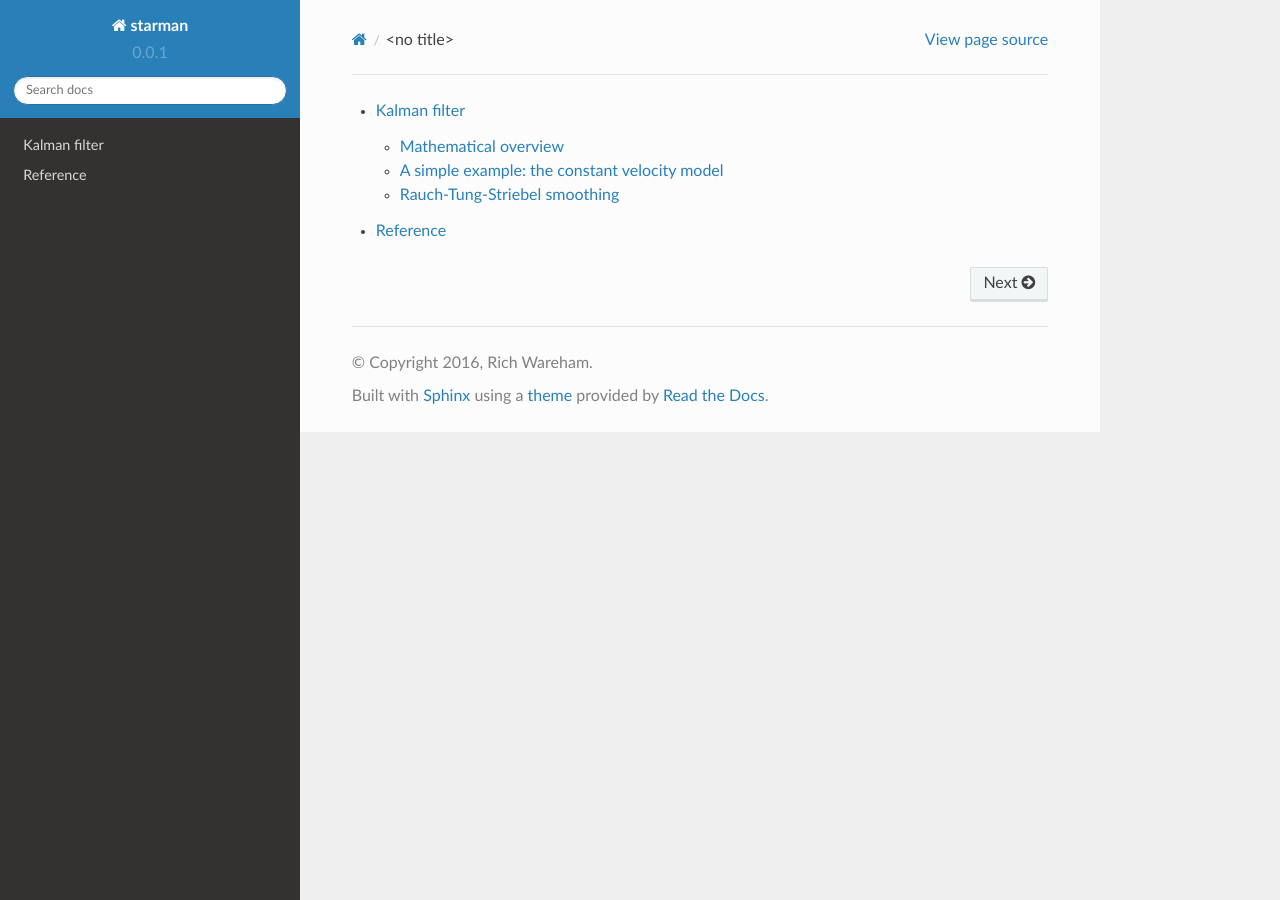
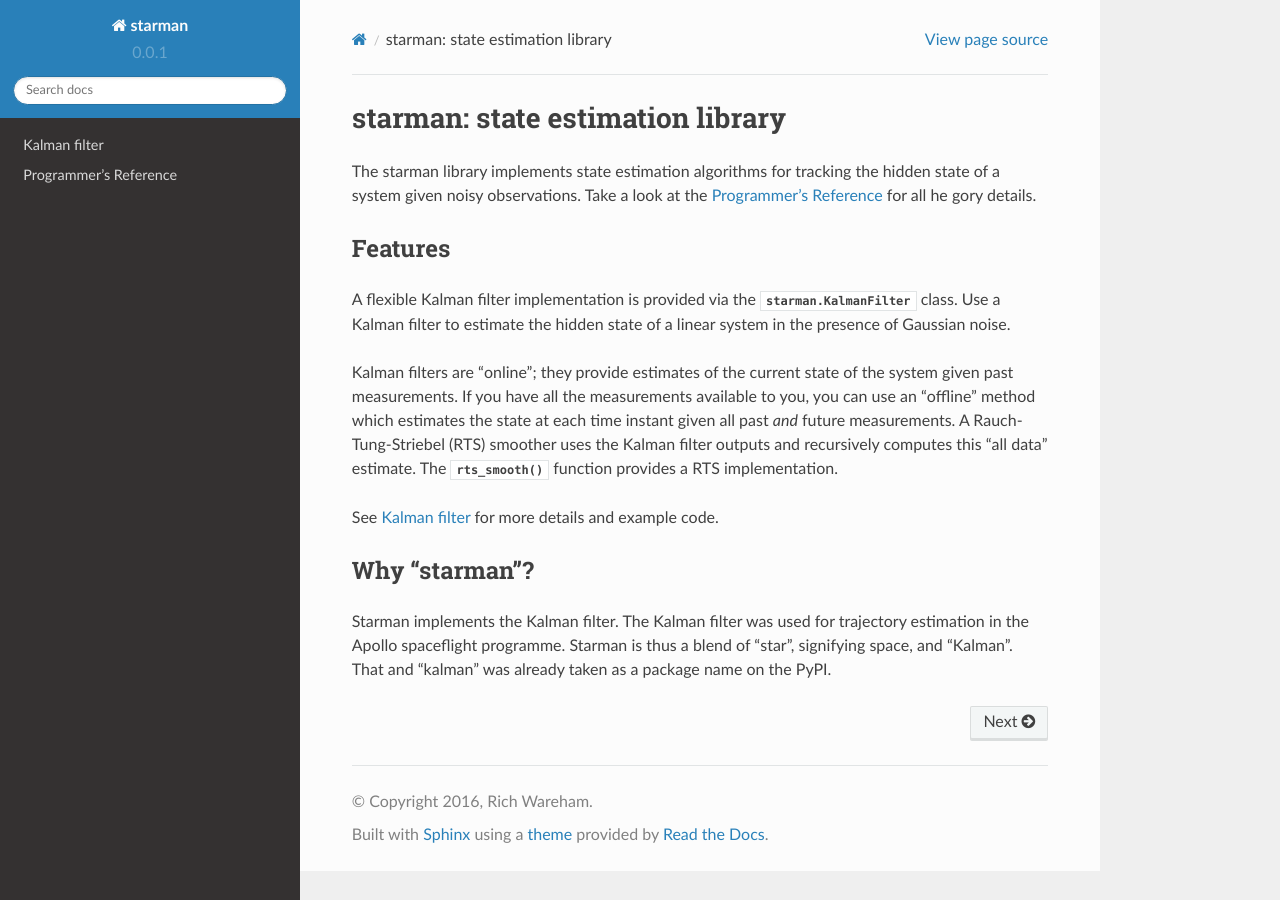
Before and after one commit to rjw57/starman, a Sphinx documentation site: the page built from doc/index.rst, in a window 1280 px wide. Built offline with Sphinx 7.4.7 and the Read the Docs theme 2.0.0, drawn with Linux system fonts in a browser that asks for light colours.

Commit message:
doc: add an introduction to the index page.

```diff
--- a/doc/index.rst
+++ b/doc/index.rst
@@ -1,5 +1,37 @@
+starman: state estimation library
+=================================
+
 .. toctree::
     :maxdepth: 2
+    :hidden:
 
     kalman
     reference
+
+The starman library implements state estimation algorithms for tracking the
+hidden state of a system given noisy observations. Take a look at the
+:doc:`reference` for all he gory details.
+
+Features
+--------
+
+A flexible Kalman filter implementation is provided via the
+:py:class:`starman.KalmanFilter` class. Use a Kalman filter to estimate the
+hidden state of a linear system in the presence of Gaussian noise.
+
+Kalman filters are "online"; they provide estimates of the current state of the
+system given past measurements. If you have all the measurements available to
+you, you can use an "offline" method which estimates the state at each time
+instant given all past *and* future measurements. A Rauch-Tung-Striebel (RTS)
+smoother uses the Kalman filter outputs and recursively computes this "all data"
+estimate. The :py:func:`rts_smooth` function provides a RTS implementation.
+
+See :doc:`kalman` for more details and example code.
+
+Why "starman"?
+--------------
+
+Starman implements the Kalman filter. The Kalman filter was used for trajectory
+estimation in the Apollo spaceflight programme. Starman is thus a blend of
+"star", signifying space, and "Kalman". That and "kalman" was already taken as a
+package name on the PyPI.
--- a/doc/reference.rst
+++ b/doc/reference.rst
@@ -1,5 +1,5 @@
-Reference
-=========
+Programmer's Reference
+======================
 
 .. autoclass:: starman.KalmanFilter
     :members:
```
